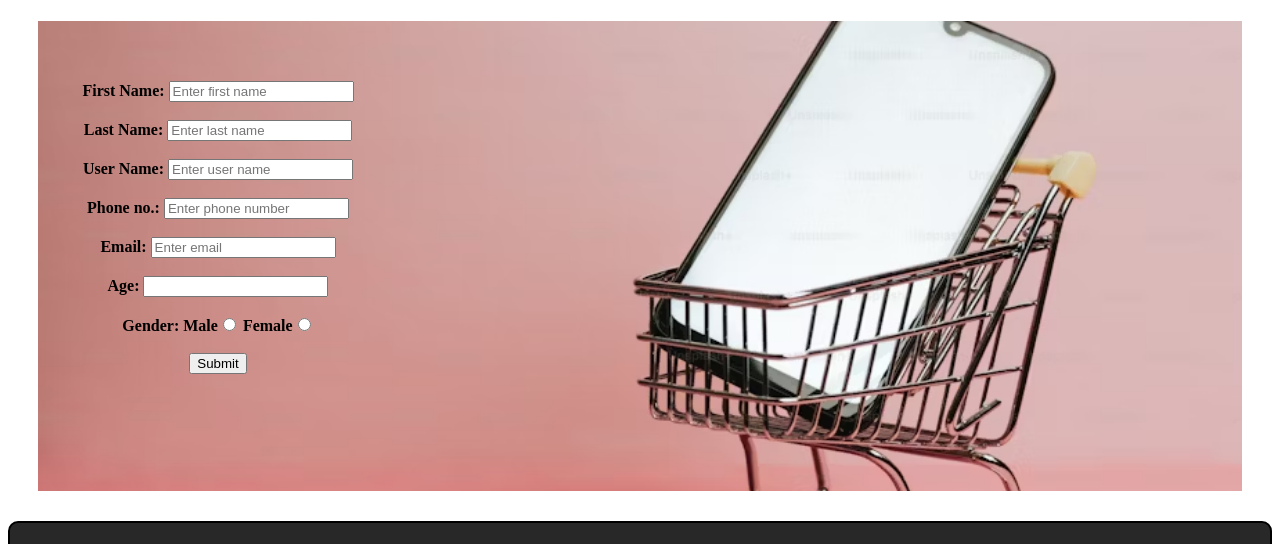
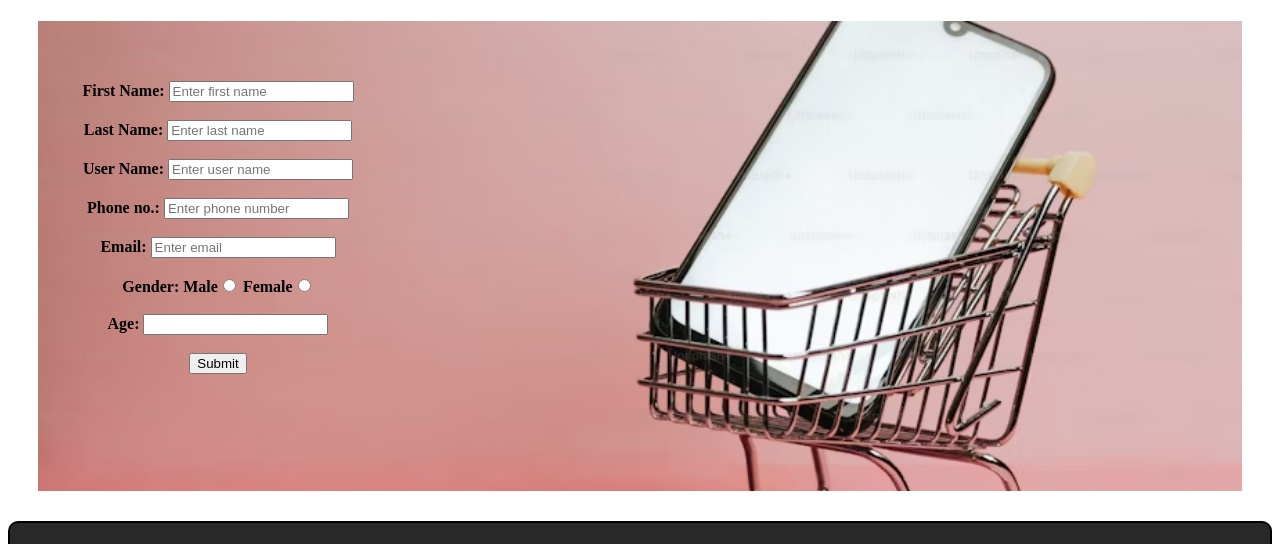
Before and after one commit to Nitesh4546/Flipamz, a plain HTML site: page register.html in a window 1280 px wide. Shown: the part 119-663 px from the top of the page. Drawn offline with Linux system fonts and the light colour scheme.

Commit message:
Update register.html

```diff
--- a/register.html
+++ b/register.html
@@ -130,8 +130,8 @@
                     User Name: <input type="text" name="un" placeholder="Enter user name" required><br><br>
                     Phone no.: <input name="num"  required placeholder="Enter phone number"><br><br>
                     Email: <input type="enail" name="em" required placeholder="Enter email"><br><br>
-                    Age: <input type=number" name="ag" min-number="18" max-number="100"><br><br>
                     Gender: Male<input type="radio" name="g"> Female<input type="radio" name="g"><br><br>
+                    Age: <input type=number" name="ag" min="18" max="100"><br><br>
                     <input type="submit" name="submit">
                 </form>
             </div>
```
